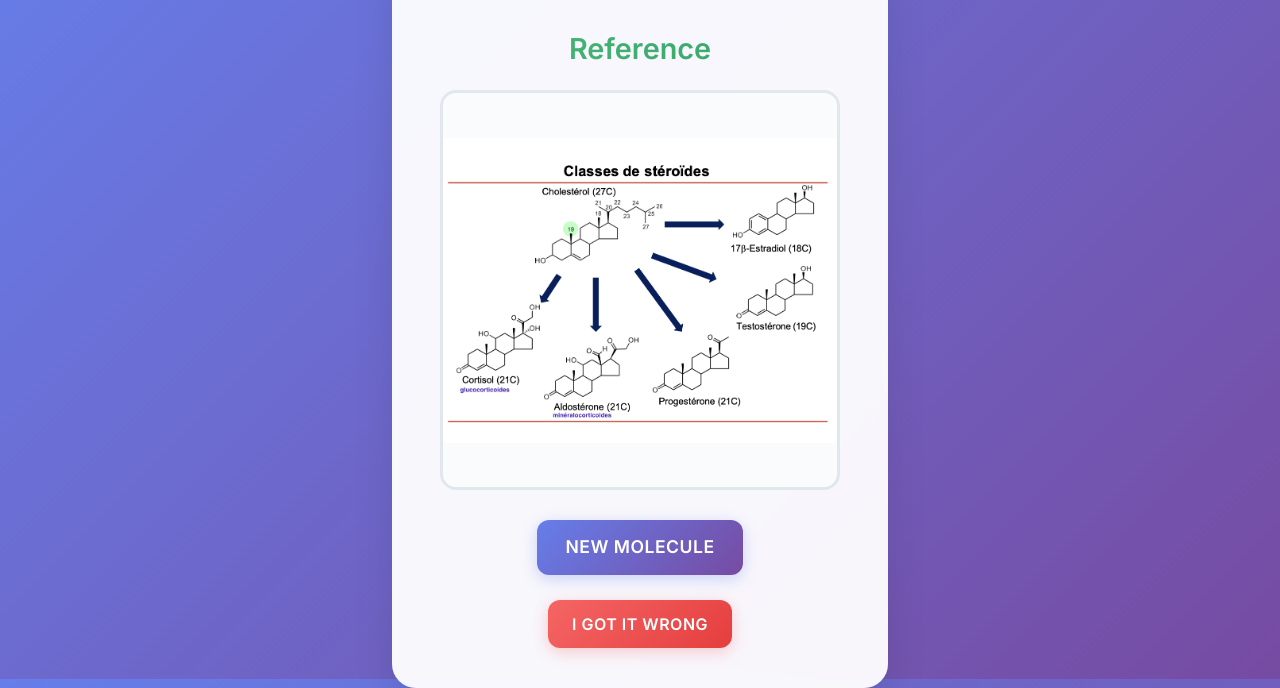
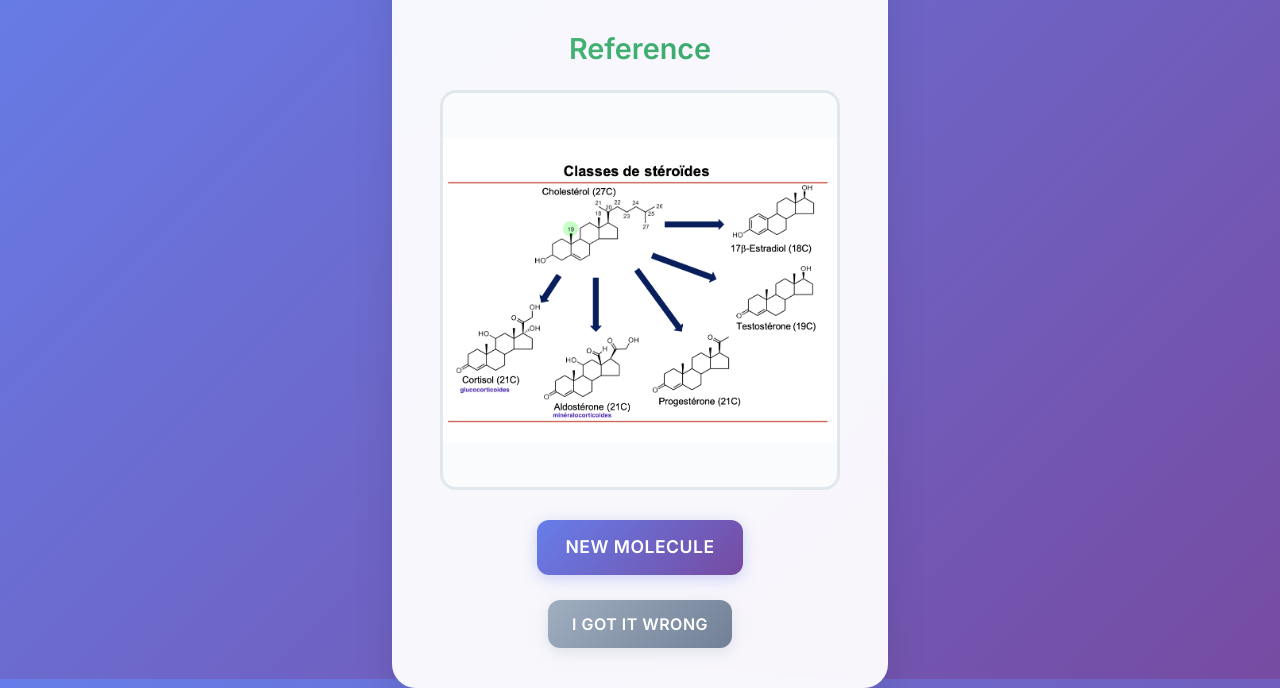
Before and after one commit to elion-abdyli/molecules, a plain HTML site: page index.html in a window 1280 px wide. Both pictures are taken after a click on the button "REVEAL NAME". Shown: the part 121-809 px from the top of the page. Drawn offline with nearby package versions, Linux system fonts and the light colour scheme.

Commit message:
improve wrong button color : greyish

```diff
--- a/index.html
+++ b/index.html
@@ -210,18 +210,16 @@
       letter-spacing: 0.5px;
       box-shadow: 0 4px 15px rgba(102, 126, 234, 0.3);
       font-family: inherit;
-    }
-
-    .wrong-button {
-      background: linear-gradient(135deg, #f56565, #e53e3e);
-      box-shadow: 0 4px 15px rgba(245, 101, 101, 0.3);
+    }    .wrong-button {
+      background: linear-gradient(135deg, #a0aec0, #718096);
+      box-shadow: 0 4px 15px rgba(160, 174, 192, 0.3);
       font-size: 1em;
       padding: 12px 24px;
       margin-top: 10px;
     }
 
     .wrong-button:hover:not(:disabled) {
-      box-shadow: 0 8px 25px rgba(245, 101, 101, 0.4);
+      box-shadow: 0 8px 25px rgba(160, 174, 192, 0.4);
     }
 
     button:hover:not(:disabled) {
```
